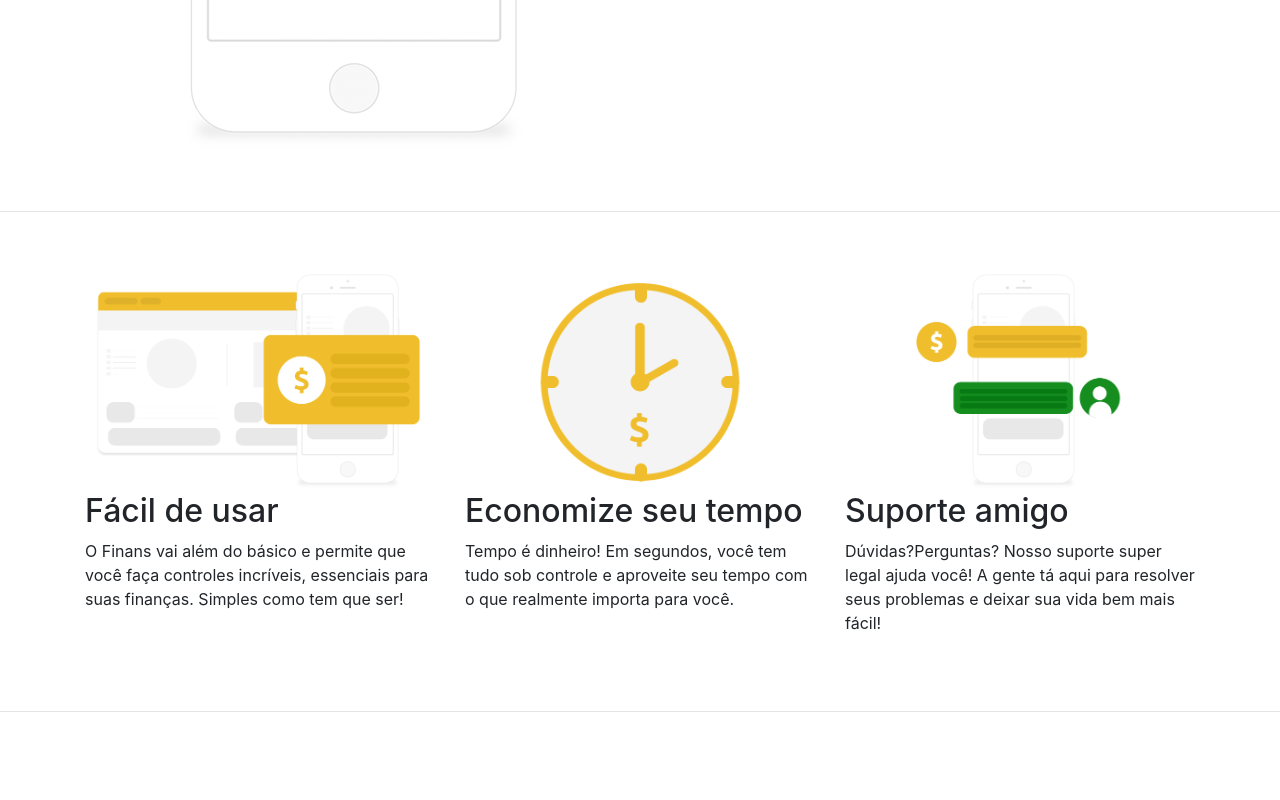
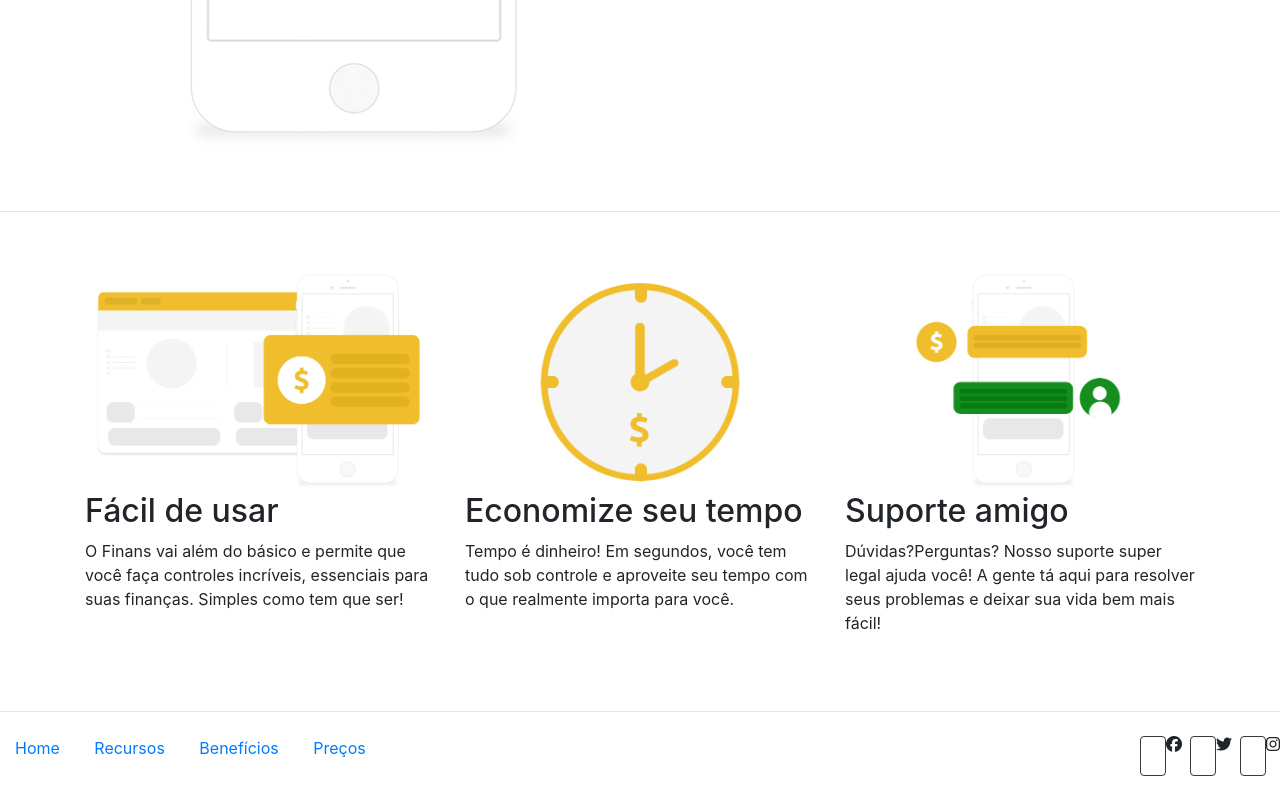
Before and after one commit to RafaelZucarelli/PROJETO-FINANS, a plain HTML site: page index.html in a window 1280 px wide. Shown: the part 1673-2473 px from the top of the page. Before the commit the page ends 2385 px from the top, so only its background shows below. Drawn offline with nearby package versions, Linux system fonts and the light colour scheme.

Commit message:
interface ok

```diff
--- a/css/estilo.css
+++ b/css/estilo.css
@@ -7,3 +7,7 @@
     padding: 60px 0;
     border-bottom: 1px solid #e5e5e5;
 }
+
+footer p a {
+    margin: 5px 15px;
+}
--- a/index.html
+++ b/index.html
@@ -160,10 +160,27 @@
     </div>
   </section>
 
+  <footer class="mt-4 mb-4">
+  <div class="conteiner">
+    <div class="row">
+      <div class="col-md-8">
+      <p>
+        <a href="">Home</a>
+        <a href="">Recursos</a>
+        <a href="">Benefícios</a>
+        <a href="">Preços</a>
+      </p>
+    </div>
+      <div class="col-md-4 d-flex justify-content-end">
+      <a href="" class="btn btn-outline-dark"></a>
+      <i class="fa-brands fa-facebook"></i>
+      <a href="" class="btn btn-outline-dark ml-2"></a>
+      <i class="fa-brands fa-twitter"></i>
+      <a href="" class="btn btn-outline-dark ml-2"></a>
+      <i class="fa-brands fa-instagram "></i>
+    </div>
 
-
-
-
+</footer>
     <!-- Optional JavaScript -->
     <!-- jQuery first, then Popper.js, then Bootstrap JS -->
     <script src="https://code.jquery.com/jquery-3.3.1.slim.min.js" integrity="sha384-q8i/X+965DzO0rT7abK41JStQIAqVgRVzpbzo5smXKp4YfRvH+8abtTE1Pi6jizo" crossorigin="anonymous"></script>
```
